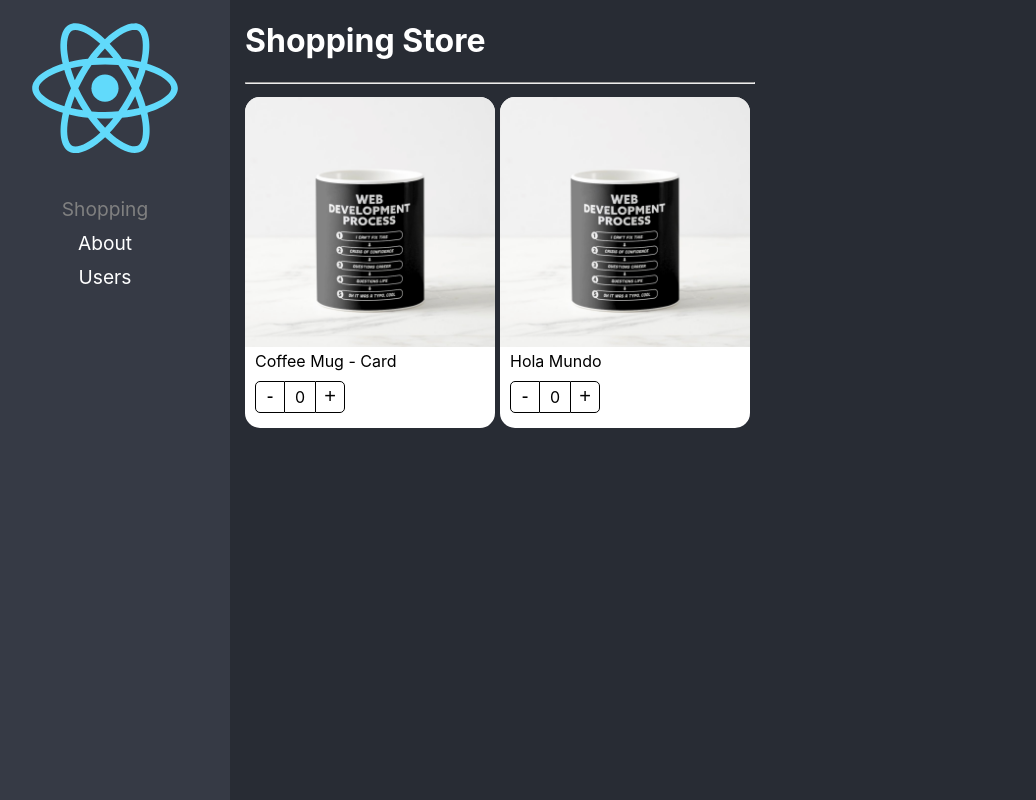
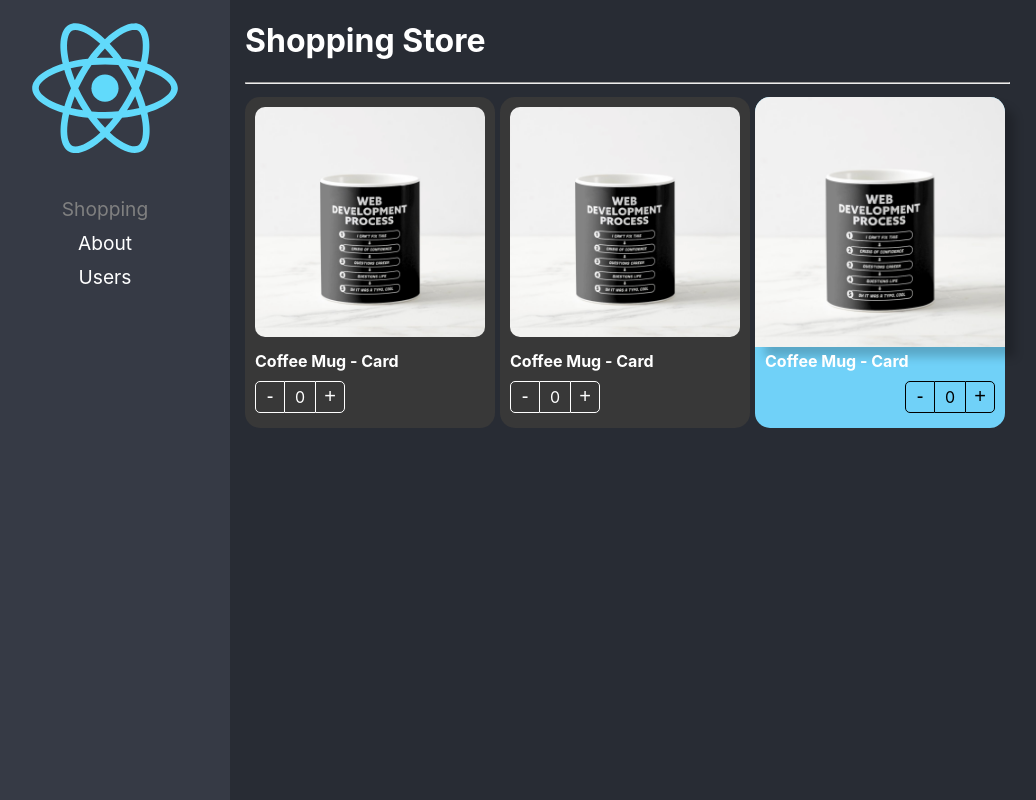
Before and after one commit to djmery/react-adv, a React (Vite) app: page /home in a window 1280 px wide. Shown: the whole page, without its empty margins (20-1056 px from the left). Built offline with nearby package versions, Linux system fonts and the light colour scheme.

Commit message:
Component extend styles

```diff
--- a/src/02-component-patterns/components/ProductButtons.tsx
+++ b/src/02-component-patterns/components/ProductButtons.tsx
@@ -2,10 +2,15 @@
 import { ProductContext } from './ProductCard';
 import styles from '../styles/styles.module.css';
 
-export const ProductButtons = () => {
+export interface Props {
+    className?: string;
+    style?: React.CSSProperties;
+}
+
+export const ProductButtons = ({ className, style }: Props) => {
     const { increaseBy, counter } = useContext(ProductContext);
     return (
-        <div className={styles.buttonsContainer}>
+        <div className={`${styles.buttonsContainer} ${className}`} style={style}>
             <button className={styles.buttonMinus} onClick={() => increaseBy(-1)}>
                 -
             </button>
--- a/src/02-component-patterns/components/ProductCard.tsx
+++ b/src/02-component-patterns/components/ProductCard.tsx
@@ -1,15 +1,23 @@
 
-import { createContext } from 'react';
-import { ProductCardProps, ProductContextProps } from '../interfaces/interfaces';
+import React, { ReactElement, createContext } from 'react';
 import { useProduct } from '../hooks/useProduct';
 import styles from '../styles/styles.module.css';
+import { Product, ProductContextProps } from '../interfaces/interfaces';
+
+
+export interface Props {
+    product: Product;
+    children?: ReactElement | ReactElement[];
+    className?: string;
+    style?: React.CSSProperties;
+}
 
 
 export const ProductContext = createContext({} as ProductContextProps);
 const { Provider } = ProductContext;
 
 
-export const ProductCard = ({ children, product }: ProductCardProps) => {
+export const ProductCard = ({ children, product, className, style }: Props) => {
 
     const { counter, increaseBy } = useProduct();
 
@@ -17,9 +25,13 @@
         <Provider value={{
             product,
             counter,
-            increaseBy
+            increaseBy,
+
         }}>
-            <div className={styles.productCard}>
+            <div
+                className={`${styles.productCard} ${className}`}
+                style={style}
+            >
                 {children}
             </div>
         </Provider>
--- a/src/02-component-patterns/components/ProductImage.tsx
+++ b/src/02-component-patterns/components/ProductImage.tsx
@@ -3,7 +3,13 @@
 import { useContext } from 'react';
 import { ProductContext } from './ProductCard';
 
-export const ProductImage = ({ img = '' }) => {
+export interface Props {
+    img?: string;
+    className?: string;
+    style?: React.CSSProperties;
+}
+
+export const ProductImage = ({ img, className, style }: Props) => {
 
     const { product } = useContext(ProductContext);
     let imgToShow: string;
@@ -15,6 +21,10 @@
         imgToShow = noImage
     }
     return (
-        <img className={styles.productImg} src={imgToShow} alt="Product image" />
+        <img
+            className={`${styles.productImg} ${className}`}
+            style={style}
+            src={imgToShow} alt="Product image"
+        />
     )
 }
--- a/src/02-component-patterns/components/ProductTitle.tsx
+++ b/src/02-component-patterns/components/ProductTitle.tsx
@@ -2,12 +2,21 @@
 import { ProductContext } from './ProductCard';
 import styles from '../styles/styles.module.css';
 
+export interface Props {
+    className?: string;
+    title?: string;
+    style?: React.CSSProperties;
+}
 
-export const ProductTitle = ({ title }: { title?: string }) => {
+
+export const ProductTitle = ({ title, className, style }: Props) => {
     // de esta forma obligoa que tenga que venir el título
-    const { product } = useContext(ProductContext);
+    const { product, } = useContext(ProductContext);
 
     return (
-        <span className={styles.productDescription}>{title ? title : product.title}</span>
+        <span
+            className={`${styles.productDescription} ${className}`}
+            style={style}
+        >{title ? title : product.title}</span>
     )
 }
--- a/src/02-component-patterns/components/index.ts
+++ b/src/02-component-patterns/components/index.ts
@@ -8,8 +8,9 @@
 import { ProductButtons } from "./ProductButtons";
 import { ProductImage } from "./ProductImage";
 import { ProductTitle } from "./ProductTitle";
+import { ProductCardHOCProps } from "../interfaces/interfaces";
 
-export const ProductCard = Object.assign(ProductCardHOC, {
+export const ProductCard: ProductCardHOCProps = Object.assign(ProductCardHOC, {
     Title: ProductTitle,
     Image: ProductImage,
     Buttons: ProductButtons
--- a/src/02-component-patterns/pages/ShoppingPage.tsx
+++ b/src/02-component-patterns/pages/ShoppingPage.tsx
@@ -1,5 +1,6 @@
 
 import { ProductButtons, ProductCard, ProductTitle, ProductImage } from "../components";
+import '../styles/custom-styles.css';
 
 const product = {
     id: '1',
@@ -22,16 +23,30 @@
                 }}
             >
                 {/* Se tiene que transformar en un HOC para que reciba hijos */}
-                <ProductCard product={product} >
-                    <ProductCard.Image />
-                    <ProductCard.Title />
-                    <ProductCard.Buttons />
+                <ProductCard product={product} className="bg-dark text-white" >
+                    <ProductCard.Image className="custom-image" />
+                    <ProductCard.Title className='text-bold' />
+                    <ProductCard.Buttons className='custom-buttons' />
                 </ProductCard>
 
-                <ProductCard product={product} >
-                    <ProductImage />
-                    <ProductTitle title={'Hola Mundo'} />
-                    <ProductButtons />
+                <ProductCard product={product} className="bg-dark text-white" >
+                    <ProductImage className="custom-image" />
+                    <ProductTitle className='text-bold' />
+                    <ProductButtons className='custom-buttons' />
+                </ProductCard>
+
+                <ProductCard product={product} style={{ backgroundColor: '#70D1F8' }}>
+                    <ProductImage style={{
+                        boxShadow: '10px 10px 10px rgba(0,0,0,0.2)'
+                    }} />
+                    <ProductTitle style={{
+                        fontWeight: 'bold',
+                        color: 'white'
+                    }} />
+                    <ProductButtons style={{
+                        display: 'flex',
+                        justifyContent: 'end'
+                    }} />
                 </ProductCard>
 
             </div>
--- /dev/null
+++ b/src/02-component-patterns/styles/custom-styles.css
@@ -0,0 +1,23 @@
+.bg-dark {
+    background-color: rgb(56, 56, 56);
+}
+
+.text-white {
+    color: white;
+}
+
+.text-bold {
+    font-weight: bold;
+}
+
+.custom-image {
+    border-radius: 20px;
+    padding: 10px;
+    width: calc(100% - 20px);
+}
+
+.custom-buttons button,
+.custom-buttons div {
+    color: white;
+    border-color: white;
+}
```
Also changed, not shown: src/02-component-patterns/interfaces/interfaces.ts (+12 -5 lines).
